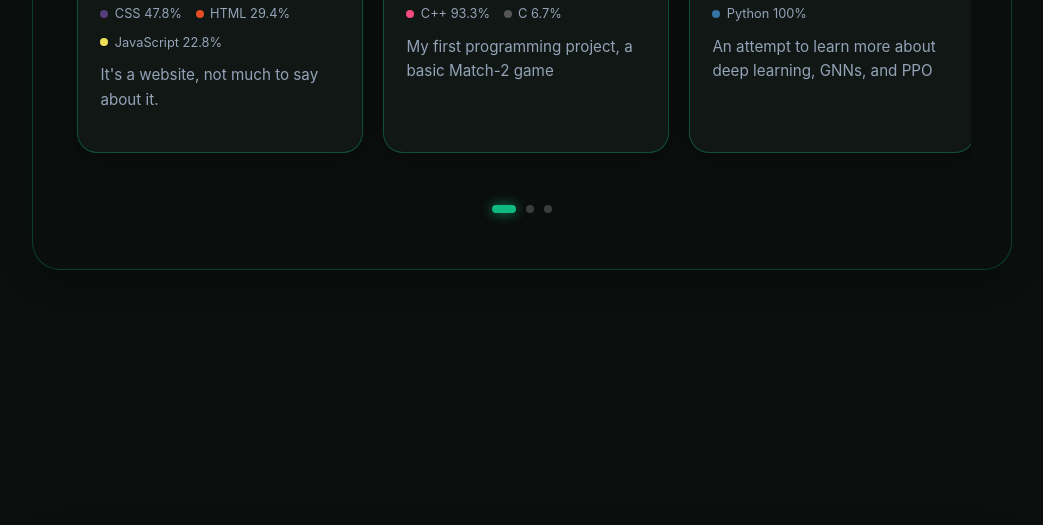
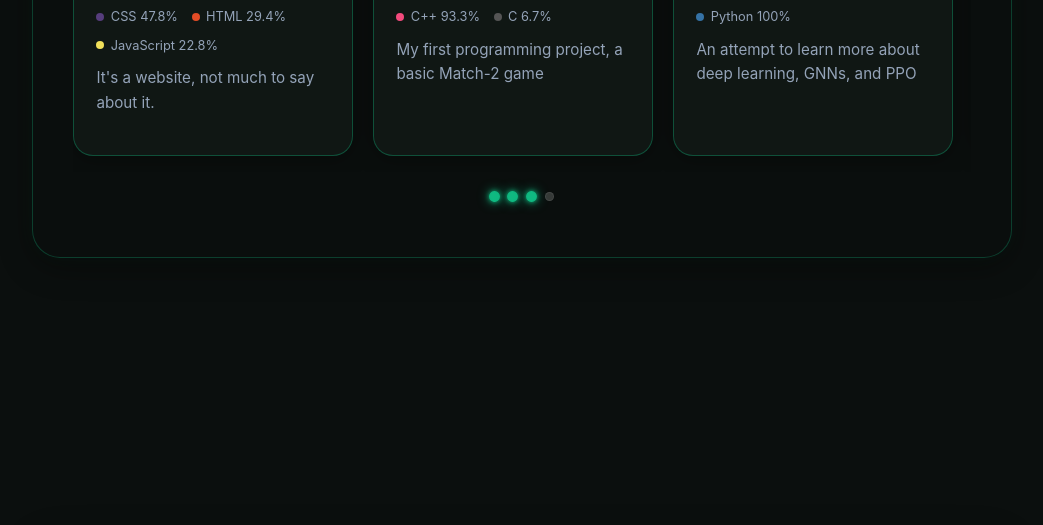
Before and after one commit to baodata/baodata.github.io, a plain HTML site: page index.html in a window 1280 px wide. Shown: the part 1796-2321 px from the top of the page, without its empty margins (118-1161 px from the left). Drawn offline with Linux system fonts and the light colour scheme; no server answers.

Commit message:
feat: add real-time active dots indicator and 4th placeholder project card

```diff
--- a/assets/js/projects.js
+++ b/assets/js/projects.js
@@ -104,78 +104,106 @@ async function fetchAllRepoData() {
   }));
 }
 
-// Initialize infinite looping carousel with mouse drag, navigation controls, and pagination dots
+// Initialize infinite looping carousel with mouse drag and navigation controls
 function initProjectsCarousel() {
-  const frame = document.getElementById('projects-frame');
   const track = document.getElementById('projects-track');
-  const dotsContainer = document.getElementById('carousel-dots');
-  if (!frame || !track || track.dataset.carouselInit === 'true') return;
+  if (!track || track.dataset.carouselInit === 'true') return;
 
   const originalCards = Array.from(track.querySelectorAll('.project-card:not(.is-clone)'));
-  const count = originalCards.length;
-  if (count < 2) return;
+  if (originalCards.length < 2) return;
 
   track.dataset.carouselInit = 'true';
 
-  // Prepend 1 clone set and append 1 clone set for seamless infinite loop
-  originalCards.slice().reverse().forEach(card => {
-    const clone = card.cloneNode(true);
-    clone.classList.add('is-clone');
-    track.prepend(clone);
-  });
+  // Prepend 2 clone sets (for ample infinite left scroll buffer)
+  for (let s = 0; s < 2; s++) {
+    originalCards.slice().reverse().forEach(card => {
+      const clone = card.cloneNode(true);
+      clone.classList.add('is-clone');
+      track.prepend(clone);
+    });
+  }
 
-  originalCards.forEach(card => {
-    const clone = card.cloneNode(true);
-    clone.classList.add('is-clone');
-    track.appendChild(clone);
-  });
+  // Append 2 clone sets (for ample infinite right scroll buffer)
+  for (let s = 0; s < 2; s++) {
+    originalCards.forEach(card => {
+      const clone = card.cloneNode(true);
+      clone.classList.add('is-clone');
+      track.appendChild(clone);
+    });
+  }
 
-  let currentIndex = count; // Start at the original (middle) set
-  let isTransitioning = false;
+  // Calculate width of one card + gap
+  function getCardStep() {
+    const firstCard = track.querySelector('.project-card');
+    if (!firstCard) return 300;
+    const style = window.getComputedStyle(track);
+    const gap = parseFloat(style.gap) || 20;
+    return firstCard.getBoundingClientRect().width + gap;
+  }
 
-  // Dynamically calculate card dimensions so exactly 3 cards fit on desktop
-  function updateCardSizing() {
-    const frameWidth = frame.clientWidth;
-    if (frameWidth <= 0) return;
+  // Calculate width of one entire set of cards
+  function getSetWidth() {
+    return getCardStep() * originalCards.length;
+  }
 
-    let visibleCount = 3;
-    let gap = 20;
+  // Normalize position to maintain infinite seamless loop
+  // Initialize indicator dots
+  const dotsContainer = document.getElementById('projects-dots');
+  if (dotsContainer) {
+    dotsContainer.innerHTML = '';
+    for (let i = 0; i < originalCards.length; i++) {
+      const dot = document.createElement('button');
+      dot.type = 'button';
+      dot.className = 'carousel-dot';
+      dot.setAttribute('aria-label', `Go to project ${i + 1}`);
+      dot.dataset.dotIndex = i;
+      dot.addEventListener('click', () => {
+        scrollToOriginalIndex(i);
+      });
+      dotsContainer.appendChild(dot);
+    }
+  }
 
-    if (window.innerWidth <= 600) {
-      visibleCount = 1;
-      gap = 12;
-    } else if (window.innerWidth <= 880) {
-      visibleCount = 2;
-      gap = 16;
-    }
+  // Smooth scroll to card matching original index closest to current viewport
+  function scrollToOriginalIndex(targetIdx) {
+    const matchingCards = Array.from(track.querySelectorAll(`.project-card[data-index="${targetIdx}"]`));
+    if (!matchingCards.length) return;
+    let closestCard = matchingCards[0];
+    let minDiff = Infinity;
+    const currentLeft = track.scrollLeft;
+    matchingCards.forEach(card => {
+      const diff = Math.abs(card.offsetLeft - track.offsetLeft - currentLeft);
+      if (diff < minDiff) {
+        minDiff = diff;
+        closestCard = card;
+      }
+    });
+    track.scrollTo({ left: closestCard.offsetLeft - track.offsetLeft, behavior: 'smooth' });
+  }
 
-    const totalGaps = (visibleCount - 1) * gap;
-    const cardWidth = Math.floor((frameWidth - totalGaps) / visibleCount);
+  // Update dots based on which cards are currently visible in viewport
+  function updateDots() {
+    const dots = document.querySelectorAll('.carousel-dot');
+    if (!dots.length) return;
 
+    const trackRect = track.getBoundingClientRect();
+    const visibleIndices = new Set();
     const allCards = track.querySelectorAll('.project-card');
-    allCards.forEach(c => {
-      c.style.flex = `0 0 ${cardWidth}px`;
-      c.style.width = `${cardWidth}px`;
-      c.style.minWidth = `${cardWidth}px`;
-      c.style.maxWidth = `${cardWidth}px`;
+
+    allCards.forEach(card => {
+      const cardRect = card.getBoundingClientRect();
+      const overlap = Math.max(0, Math.min(cardRect.right, trackRect.right) - Math.max(cardRect.left, trackRect.left));
+      // Card is considered visible if at least 35% of its width is within track bounds
+      if (overlap > cardRect.width * 0.35) {
+        const idx = parseInt(card.getAttribute('data-index'), 10);
+        if (!isNaN(idx)) {
+          visibleIndices.add(idx);
+        }
+      }
     });
 
-    track.style.gap = `${gap}px`;
-  }
-
-  function getStep() {
-    const first = track.querySelector('.project-card');
-    if (!first) return 300;
-    const gap = parseFloat(track.style.gap) || 20;
-    return first.offsetWidth + gap;
-  }
-
-  function updateDots() {
-    if (!dotsContainer) return;
-    const dots = dotsContainer.querySelectorAll('.carousel-dot');
-    const activeIdx = ((currentIndex - count) % count + count) % count;
-    dots.forEach((dot, idx) => {
-      if (idx === activeIdx) {
+    dots.forEach((dot, i) => {
+      if (visibleIndices.has(i)) {
         dot.classList.add('active');
       } else {
         dot.classList.remove('active');
@@ -183,153 +211,129 @@ function initProjectsCarousel() {
     });
   }
 
-  function updateTransform(animate = true) {
-    const step = getStep();
-    if (!animate) {
-      track.classList.add('no-transition');
-    } else {
-      track.classList.remove('no-transition');
-    }
+  // Normalize position to maintain infinite seamless loop
+  function normalizeScroll() {
+    const setWidth = getSetWidth();
+    if (setWidth <= 0) return;
 
-    const offset = -(currentIndex * step);
-    track.style.transform = `translateX(${offset}px)`;
-
-    if (!animate) {
-      track.offsetHeight; // Force DOM reflow
-      track.classList.remove('no-transition');
+    // Buffer range: [setWidth, 3 * setWidth)
+    if (track.scrollLeft >= 3 * setWidth) {
+      track.scrollLeft -= setWidth;
+    } else if (track.scrollLeft < setWidth) {
+      track.scrollLeft += setWidth;
     }
     updateDots();
   }
 
-  function goToIndex(index, animate = true) {
-    if (isTransitioning && animate) return;
-    if (animate) isTransitioning = true;
-    currentIndex = index;
-    updateTransform(animate);
+  // Set initial scroll position to the center set (index 2 of 5 sets)
+  function resetToCenter() {
+    const setWidth = getSetWidth();
+    if (setWidth > 0) {
+      track.scrollLeft = setWidth * 2;
+      updateDots();
+    }
   }
 
-  function next() {
-    goToIndex(currentIndex + 1);
-  }
+  resetToCenter();
+  requestAnimationFrame(resetToCenter);
+  setTimeout(resetToCenter, 100);
 
-  function prev() {
-    goToIndex(currentIndex - 1);
-  }
-
-  // Handle loop reset at boundary after animation finishes
-  track.addEventListener('transitionend', (e) => {
-    if (e.target !== track || e.propertyName !== 'transform') return;
-    isTransitioning = false;
-
-    if (currentIndex >= count * 2) {
-      currentIndex -= count;
-      updateTransform(false);
-    } else if (currentIndex < count) {
-      currentIndex += count;
-      updateTransform(false);
-    }
-  });
-
-  // Next & Prev header buttons
+  // Setup Next & Prev buttons
   const prevBtn = document.getElementById('projects-prev');
   const nextBtn = document.getElementById('projects-next');
-  if (nextBtn) nextBtn.addEventListener('click', next);
-  if (prevBtn) prevBtn.addEventListener('click', prev);
 
-  // Pagination dots click handler
-  if (dotsContainer) {
-    const dots = dotsContainer.querySelectorAll('.carousel-dot');
-    dots.forEach((dot, idx) => {
-      dot.addEventListener('click', () => {
-        goToIndex(count + idx);
-      });
+  if (nextBtn) {
+    nextBtn.addEventListener('click', () => {
+      const step = getCardStep();
+      const setWidth = getSetWidth();
+      if (track.scrollLeft >= 3 * setWidth - step) {
+        track.scrollLeft -= setWidth;
+      }
+      track.scrollBy({ left: step, behavior: 'smooth' });
+      requestAnimationFrame(updateDots);
     });
   }
 
-  // Mouse & Touch Dragging gestures
+  if (prevBtn) {
+    prevBtn.addEventListener('click', () => {
+      const step = getCardStep();
+      const setWidth = getSetWidth();
+      if (track.scrollLeft <= setWidth) {
+        track.scrollLeft += setWidth;
+      }
+      track.scrollBy({ left: -step, behavior: 'smooth' });
+      requestAnimationFrame(updateDots);
+    });
+  }
+
+  // Setup mouse drag-to-scroll
   let isDown = false;
   let startX = 0;
-  let diffX = 0;
-  let hasMoved = false;
+  let scrollStart = 0;
+  let hasDragged = false;
 
-  function handleStart(clientX) {
-    if (isTransitioning) return;
+  track.addEventListener('mousedown', (e) => {
     isDown = true;
-    hasMoved = false;
-    startX = clientX;
-    diffX = 0;
-    frame.classList.add('is-dragging');
-    track.classList.add('no-transition');
-  }
+    hasDragged = false;
+    startX = e.pageX - track.offsetLeft;
+    scrollStart = track.scrollLeft;
+  });
 
-  function handleMove(clientX, e) {
-    if (!isDown) return;
-    diffX = clientX - startX;
-    if (Math.abs(diffX) > 6) {
-      hasMoved = true;
-      if (e && e.cancelable) e.preventDefault();
-    }
-    const step = getStep();
-    const currentOffset = -(currentIndex * step);
-    track.style.transform = `translateX(${currentOffset + diffX}px)`;
-  }
-
-  function handleEnd() {
+  window.addEventListener('mouseup', () => {
     if (!isDown) return;
     isDown = false;
-    frame.classList.remove('is-dragging');
-    track.classList.remove('no-transition');
+    track.classList.remove('is-dragging');
+    normalizeScroll();
+  });
 
-    const threshold = 45;
-    if (diffX < -threshold) {
-      next();
-    } else if (diffX > threshold) {
-      prev();
-    } else {
-      updateTransform(true); // Snap back if drag threshold wasn't met
+  track.addEventListener('mousemove', (e) => {
+    if (!isDown) return;
+    e.preventDefault();
+    const x = e.pageX - track.offsetLeft;
+    const walk = x - startX;
+
+    if (Math.abs(walk) > 4) {
+      hasDragged = true;
+      track.classList.add('is-dragging');
     }
-    diffX = 0;
-  }
 
-  frame.addEventListener('mousedown', (e) => handleStart(e.clientX));
-  window.addEventListener('mousemove', (e) => handleMove(e.clientX, e));
-  window.addEventListener('mouseup', handleEnd);
+    let newScrollLeft = scrollStart - walk;
+    const setWidth = getSetWidth();
 
-  frame.addEventListener('touchstart', (e) => {
-    if (e.touches.length === 1) handleStart(e.touches[0].clientX);
-  }, { passive: true });
+    // Wrap dynamically during continuous dragging
+    if (newScrollLeft >= 3 * setWidth) {
+      newScrollLeft -= setWidth;
+      scrollStart -= setWidth;
+    } else if (newScrollLeft < setWidth) {
+      newScrollLeft += setWidth;
+      scrollStart += setWidth;
+    }
 
-  frame.addEventListener('touchmove', (e) => {
-    if (e.touches.length === 1) handleMove(e.touches[0].clientX, e);
-  }, { passive: false });
+    track.scrollLeft = newScrollLeft;
+    requestAnimationFrame(updateDots);
+  });
 
-  frame.addEventListener('touchend', handleEnd);
-
-  // Prevent link click when dragged
+  // Prevent navigating to repo link if the mouse was dragged
   track.addEventListener('click', (e) => {
-    if (hasMoved) {
+    if (hasDragged) {
       e.preventDefault();
       e.stopPropagation();
     }
   }, true);
 
-  // Handle window resizing
+  // Passive listener for touch/wheel scroll wrap
+  let scrollTimeout = null;
+  track.addEventListener('scroll', () => {
+    requestAnimationFrame(updateDots);
+    if (isDown) return;
+    clearTimeout(scrollTimeout);
+    scrollTimeout = setTimeout(normalizeScroll, 80);
+  }, { passive: true });
+
   window.addEventListener('resize', () => {
-    updateCardSizing();
-    updateTransform(false);
+    normalizeScroll();
+    updateDots();
   });
-
-  // Initial render
-  updateCardSizing();
-  updateTransform(false);
-  requestAnimationFrame(() => {
-    updateCardSizing();
-    updateTransform(false);
-  });
-  setTimeout(() => {
-    updateCardSizing();
-    updateTransform(false);
-  }, 100);
 }
 
 // Master initialization
--- a/components/projects.html
+++ b/components/projects.html
@@ -45,47 +45,47 @@
       transform: translateY(0) scale(0.95) !important;
     }
 
-    /* Frame container that neatly houses and clips the cards */
-    .projects-frame {
-      width: 100% !important;
-      overflow: hidden !important;
-      position: relative !important;
-      padding: 0.5rem 0 1rem 0 !important;
-      cursor: grab !important;
-      user-select: none !important;
-      border-radius: 20px !important;
-    }
-
-    .projects-frame.is-dragging {
-      cursor: grabbing !important;
-    }
-
     .projects-track {
       display: flex !important;
       flex-direction: row !important;
       gap: 1.25rem !important;
-      width: max-content !important;
-      will-change: transform !important;
-      transition: transform 0.45s cubic-bezier(0.25, 1, 0.5, 1) !important;
+      width: 100% !important;
+      max-width: 100% !important;
+      min-width: 0 !important;
+      overflow-x: auto !important;
+      padding: 0.5rem 0.25rem 1rem 0.25rem !important;
+      scrollbar-width: none !important;
+      -ms-overflow-style: none !important;
+      -webkit-overflow-scrolling: touch !important;
+      cursor: grab !important;
+      user-select: none !important;
     }
 
-    .projects-track.no-transition {
-      transition: none !important;
+    .projects-track::-webkit-scrollbar {
+      display: none !important;
     }
 
-    .projects-frame.is-dragging .project-card {
+    .projects-track.is-dragging {
+      cursor: grabbing !important;
+      scroll-behavior: auto !important;
+    }
+
+    .projects-track.is-dragging .project-card {
       pointer-events: none !important;
     }
 
     .project-card {
-      box-sizing: border-box !important;
+      flex: 0 0 280px !important;
+      min-width: 280px !important;
+      max-width: 280px !important;
       min-height: 230px !important;
+      scroll-snap-align: start !important;
       padding: 1.6rem 1.4rem !important;
       border-radius: 20px !important;
       background: rgba(18, 26, 23, 0.85) !important;
       border: 1.5px solid rgba(16, 185, 129, 0.35) !important;
       box-shadow: 0 4px 20px rgba(0, 0, 0, 0.35) !important;
-      transition: border-color 0.25s ease, background 0.25s ease, transform 0.25s ease, box-shadow 0.25s ease !important;
+      transition: all 0.25s ease !important;
       display: flex !important;
       flex-direction: column !important;
       align-items: flex-start !important;
@@ -175,36 +175,37 @@
       margin: 0 !important;
     }
 
-    /* Carousel pagination indicator dots */
+    /* Carousel pagination dots */
     .carousel-dots {
       display: flex !important;
+      justify-content: center !important;
       align-items: center !important;
-      justify-content: center !important;
       gap: 0.6rem !important;
+      width: 100% !important;
       margin-top: 1.25rem !important;
-      width: 100% !important;
     }
 
     .carousel-dot {
-      width: 8px !important;
-      height: 8px !important;
+      width: 9px !important;
+      height: 9px !important;
+      border-radius: 50% !important;
+      background: rgba(255, 255, 255, 0.18) !important;
+      border: 1px solid rgba(255, 255, 255, 0.08) !important;
+      cursor: pointer !important;
       padding: 0 !important;
-      border-radius: 9999px !important;
-      background: rgba(255, 255, 255, 0.2) !important;
-      border: none !important;
       outline: none !important;
-      cursor: pointer !important;
-      transition: all 0.3s cubic-bezier(0.4, 0, 0.2, 1) !important;
+      transition: all 0.25s ease !important;
+    }
+
+    .carousel-dot.active {
+      background: var(--accent-green) !important;
+      border-color: var(--accent-green) !important;
+      box-shadow: 0 0 10px rgba(16, 185, 129, 0.8), 0 0 4px var(--accent-green) !important;
+      transform: scale(1.2) !important;
     }
 
     .carousel-dot:hover:not(.active) {
-      background: rgba(255, 255, 255, 0.45) !important;
-    }
-
-    .carousel-dot.active {
-      width: 24px !important;
-      background: var(--accent-green) !important;
-      box-shadow: 0 0 12px rgba(16, 185, 129, 0.7) !important;
+      background: rgba(255, 255, 255, 0.35) !important;
     }
   </style>
 
@@ -221,11 +222,10 @@
       </div>
     </div>
 
-    <!-- Small frame enclosing the small project cards -->
-    <div class="projects-frame" id="projects-frame">
+    <!-- Horizontal track of small project cards -->
     <div class="projects-track" id="projects-track">
       <!-- Project Card 1: This website -->
-        <article class="project-card" data-repo="baodata/baodata.github.io">
+      <article class="project-card" data-repo="baodata/baodata.github.io" data-index="0">
         <h3 class="project-title">
           <a href="https://github.com/baodata/baodata.github.io" target="_blank" rel="noopener noreferrer" class="project-title-link">
             <span>This website</span>
@@ -251,7 +251,7 @@
       </article>
 
       <!-- Project Card 2: Pikachu -->
-        <article class="project-card" data-repo="baodata/phikachuuuu">
+      <article class="project-card" data-repo="baodata/phikachuuuu" data-index="1">
         <h3 class="project-title">
           <a href="https://github.com/baodata/phikachuuuu" target="_blank" rel="noopener noreferrer" class="project-title-link">
             <span>Pikachu</span>
@@ -275,7 +275,7 @@
       </article>
 
       <!-- Project Card 3: Trading bots -->
-        <article class="project-card" data-repo="baodata/labaodutCrypto">
+      <article class="project-card" data-repo="baodata/labaodutCrypto" data-index="2">
         <h3 class="project-title">
           <a href="https://github.com/baodata/labaodutCrypto" target="_blank" rel="noopener noreferrer" class="project-title-link">
             <span>Trading bots</span>
@@ -295,14 +295,33 @@
           An attempt to learn more about deep learning, GNNs, and PPO
         </p>
       </article>
+
+      <!-- Project Card 4: Placeholder -->
+      <article class="project-card" data-index="3">
+        <h3 class="project-title">
+          <span class="project-title-link">
+            <span>Upcoming Project</span>
+            <span style="font-size: 0.72rem; padding: 2px 7px; border-radius: 9999px; background: rgba(16, 185, 129, 0.15); color: #10b981; border: 1px solid rgba(16, 185, 129, 0.35); margin-left: 0.35rem;">WIP</span>
+          </span>
+        </h3>
+
+        <!-- Language breakdown bar -->
+        <div class="lang-bar">
+          <span class="lang-segment" style="width: 60%; background-color: #3178c6;" title="TypeScript: 60%"></span>
+          <span class="lang-segment" style="width: 40%; background-color: #dea584;" title="Rust: 40%"></span>
         </div>
+        <div class="lang-tags">
+          <span class="lang-tag"><span class="lang-dot" style="background-color: #3178c6;"></span>TypeScript 60%</span>
+          <span class="lang-tag"><span class="lang-dot" style="background-color: #dea584;"></span>Rust 40%</span>
         </div>
 
-    <!-- Indicator Dots showing which project is in focus -->
-    <div class="carousel-dots" id="carousel-dots">
-      <button type="button" class="carousel-dot active" data-index="0" aria-label="Go to project 1"></button>
-      <button type="button" class="carousel-dot" data-index="1" aria-label="Go to project 2"></button>
-      <button type="button" class="carousel-dot" data-index="2" aria-label="Go to project 3"></button>
+        <p class="project-desc">
+          Next creative experiment currently in progress. Stay tuned for future updates!
+        </p>
+      </article>
     </div>
+
+    <!-- Dots indicator below cards -->
+    <div class="carousel-dots" id="projects-dots"></div>
   </div>
 </section>
```
Lines whose indentation alone changed are shown as unchanged.
